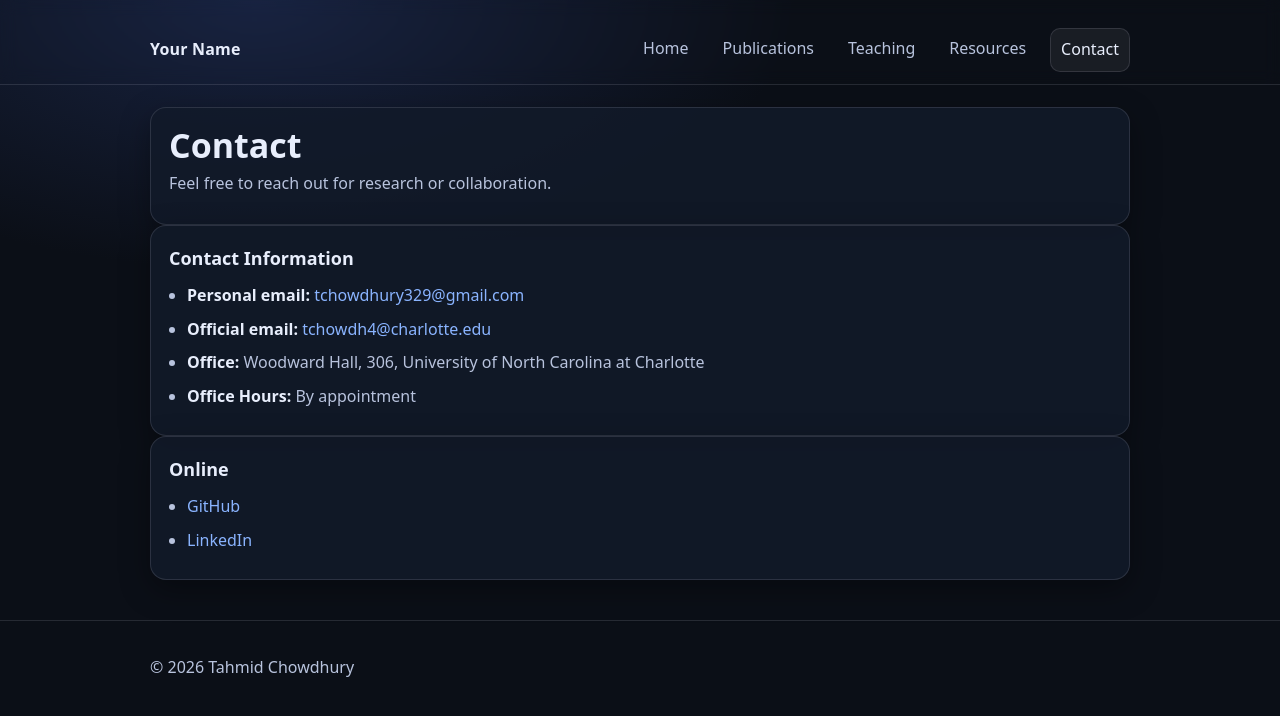
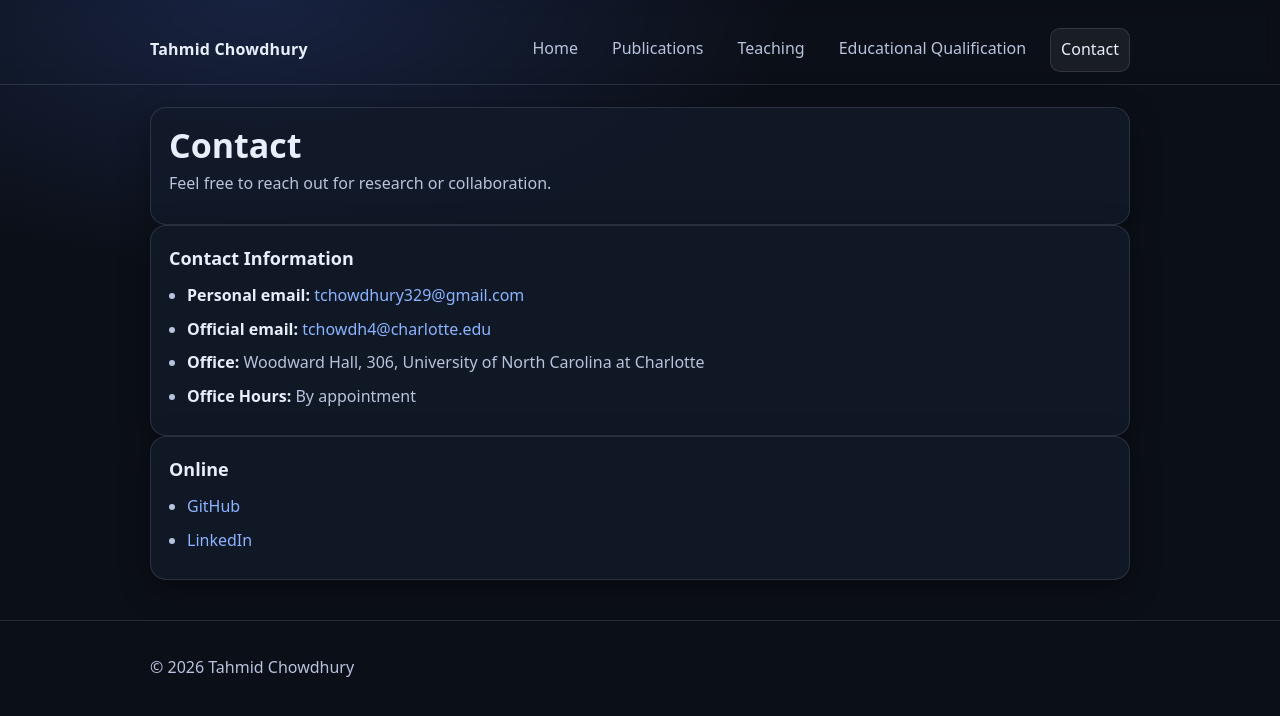
Before and after one commit to tchowdhury99/my-website, a plain HTML site: page contact.html in a window 1280 px wide. Drawn offline with Linux system fonts and the light colour scheme.

Commit message:
Describe what you changed

```diff
--- a/contact.html
+++ b/contact.html
@@ -12,13 +12,13 @@
   <header class="site-header">
     <div class="container">
       <div class="topbar">
-        <a class="brand" href="index.html">Your Name</a>
+        <a class="brand" href="index.html">Tahmid Chowdhury</a>
 
         <nav class="nav">
           <a href="index.html">Home</a>
           <a href="publications.html">Publications</a>
           <a href="teaching.html">Teaching</a>
-          <a href="resources.html">Resources</a>
+          <a href="resources.html">Educational Qualification</a>
           <a href="contact.html" aria-current="page">Contact</a>
         </nav>
       </div>
```
Also changed, not shown: index.html (+2 -2 lines), publications.html (+1 -1 lines), resources.html (+1 -1 lines), teaching.html (+1 -1 lines).
